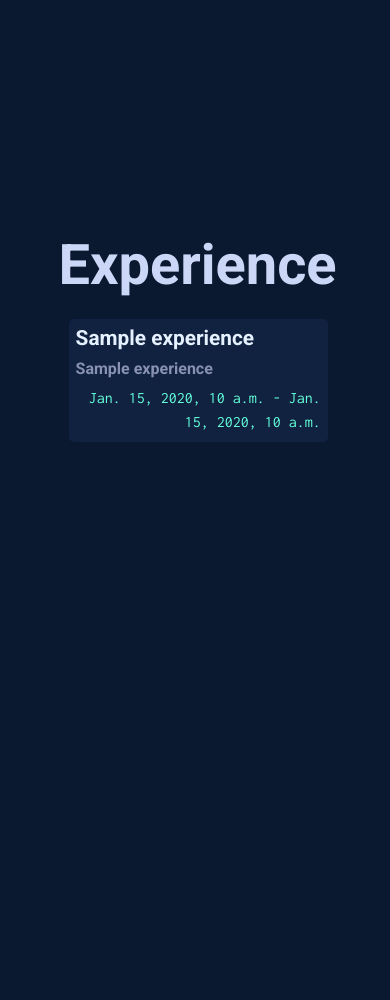
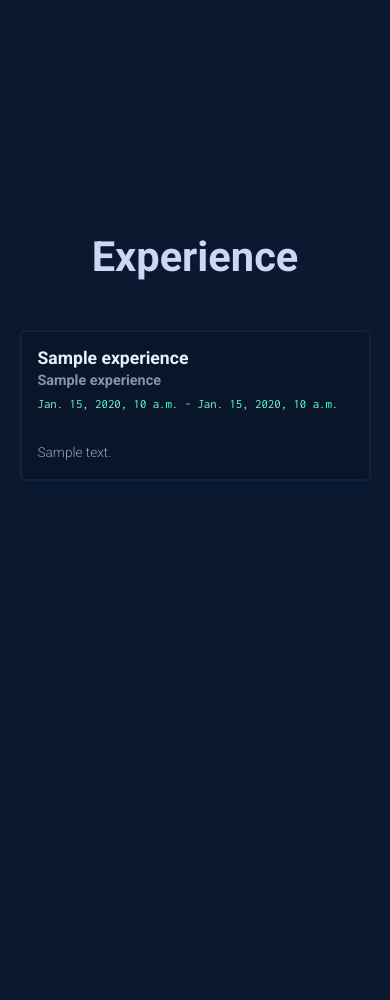
Before and after one commit to arekbauer/Personal-Portfolio-Project, a Django app: template portfolio/templates/portfolio/home.html in a window 390 px wide. Shown: the part 1616-2616 px from the top of the page. Run offline with Django 3.2, Linux system fonts and the light colour scheme; the template is opened without the code that fills it: most values are stand-ins (such as "Sample title", 1, 10 or a date in 2020); grey boxes marked "Sample" are stand-in pictures.

Commit message:
Change Experience Section

```diff
--- a/portfolio/static/portfolio/css/experience.css
+++ b/portfolio/static/portfolio/css/experience.css
@@ -1,8 +1,8 @@
-.container-experience{
+.container-experience {
     margin: 0 auto;
     width: 70%;
-    margin-left:15%;
-    height: 90vh;
+    margin-left: 15%;
+    height: auto;
     border-width: 1px;
 }
 
@@ -18,107 +18,119 @@
     font-size: 3.4rem;
 }
 
+/* Responsive CSS Grid */
 .experience-grid {
+    display: grid;
+    grid-template-columns: repeat(auto-fit, minmax(260px, 1fr)); /* narrower cards */
+    gap: 1.5rem;
+    margin-top: 1rem;
+}
+
+/* Experience Card */
+.experience-card {
+    border: 2px solid var(--mid-blue);
+    border-radius: 5px;
+    padding: 1rem;
+    cursor: default;
+    background-color: #00000020;
     display: flex;
     flex-direction: column;
-    flex-wrap: wrap;
-    align-items: center;
-    justify-content: center;
-    margin-top: 10px;
-    overflow-x: hidden;
-    max-height: 80vh;
-}
-
-.experience-card {
-    border: 2px solid var(--mid-blue);
-    transition: 0.3s;
-    min-width: 240px;
-    width: 70%;
-    border-radius: 5px;
-    width: 30%;
-    margin: 10px;
-    transition: all 0.1s ease-in-out;
-    cursor: pointer;
-}
-
-.experience-extra {
-    max-height: 0;
-    overflow: hidden;
-    transition: max-height 0.3s ease-in-out;
-}
-
-.experience-card.expanded .experience-extra {
-    max-height: 500px;
+    transition: background-color 0.3s ease;
 }
 
 .experience-card:hover {
     background-color: var(--mid-blue);
 }
 
-.experience-card h2 {
+/* Header container with left and date right */
+.experience-header {
+    display: flex;
+    justify-content: space-between;
+    align-items: center;
+    margin-bottom: 0.8rem;
+}
+
+/* Left side with subtitle above title */
+.experience-left {
+    display: flex;
+    flex-direction: column;
+}
+
+/* Subtitle */
+.experience-left h2 {
     color: var(--lightest-blue);
-    text-align: left;
     font-family: var(--default-font);
     font-weight: 700;
-    font-size: 1.5rem;
-    padding-top: 2%;
-    padding-left: 2%;
+    font-size: 1.3rem;
+    margin: 0 0 0.2rem 0;
 }
 
-.experience-card h3 {
+/* Title */
+.experience-left h3 {
     color: var(--light-blue);
-    text-align: left;
     font-family: var(--default-font);
-    font-weight: 700;
+    font-weight: 600;
     font-size: 1rem;
-    padding-left: 2%;
+    margin: 0;
 }
 
-.experience-card p {
+/* Date aligned vertically center on right */
+.experience-date {
     color: var(--cream);
-    text-align: right;
     font-family: var(--code-font);
     font-weight: 400;
-    padding-right: 2%;
-    margin-bottom: 2%;
+    font-size: 0.85rem;
+    white-space: nowrap;
+    margin-left: 1rem;
+    flex-shrink: 0;
 }
 
-.experience-extra p {
+/* Description */
+.experience-description {
     color: var(--clear-blue);
     font-family: var(--default-font);
     font-weight: 300;
-    text-align: left;
     font-size: 0.9rem;
-    margin: 2%;
-    margin-top: 0;
+    line-height: 1.5;
+    margin: 0;
 }
 
-
-@media(max-width: 1229px) {
-    .experience-card {
-        min-width: 75%;
+/* Responsive adjustments */
+@media (max-width: 900px) {
+    .container-experience {
+        width: 90%;
+        margin-left: 5%;
     }
 }
 
-@media(max-width: 771px) {
-    .container-experience h1 {
-        font-size: 3.5rem;
+@media (max-width: 600px) {
+    .experience-header {
+        flex-direction: column;
+        align-items: flex-start;
+        gap: 0.3rem;
     }
 
-    .experience-grid h2 {
-        font-size: 1.3rem;
+    .experience-date {
+        margin-left: 0;
+        font-size: 0.8rem;
+        align-self: flex-start;
+    }
+}
+
+@media (max-width: 400px) {
+    .container-experience h1 {
+        font-size: 2.6rem;
     }
 
-    .experience-card {
-        background-color: var(--mid-blue);
-        min-width: 95%;
+    .experience-left h2 {
+        font-size: 1.1rem;
     }
 
-    .experience-grid h3 {
-        font-size: 1rem;
+    .experience-left h3 {
+        font-size: 0.9rem;
     }
 
-    .experience-extra p {
-        font-size: 0.9rem;
+    .experience-description {
+        font-size: 0.85rem;
     }
 }
--- a/portfolio/templates/portfolio/experience.html
+++ b/portfolio/templates/portfolio/experience.html
@@ -2,16 +2,19 @@
   <header>
     <h1>Experience</h1>
   </header>
+  <br>
 
   <div class="experience-grid">
     {% for experience in experiences %}
     <div class="experience-card">
+      <div class="experience-header">
+        <div class="experience-left">
           <h2>{{ experience.subtitle }}</h2>
           <h3>{{ experience.title }}</h3>
-            <p>{{ experience.start_date }} - {{ experience.end_date }}</p>
-            <div class="experience-extra">
-                <p>{{ experience.description|safe  }}</p>
         </div>
+        <p class="experience-date">{{ experience.start_date }} - {{ experience.end_date }}</p>
+      </div>
+      <p class="experience-description">{{ experience.description|safe }}</p>
     </div>
     {% endfor %}
   </div>
```
Also changed, not shown: db.sqlite3, portfolio/migrations/0013_experience_tags.py (added), portfolio/migrations/0014_remove_experience_tags.py (added). Lines whose indentation alone changed are shown as unchanged.
